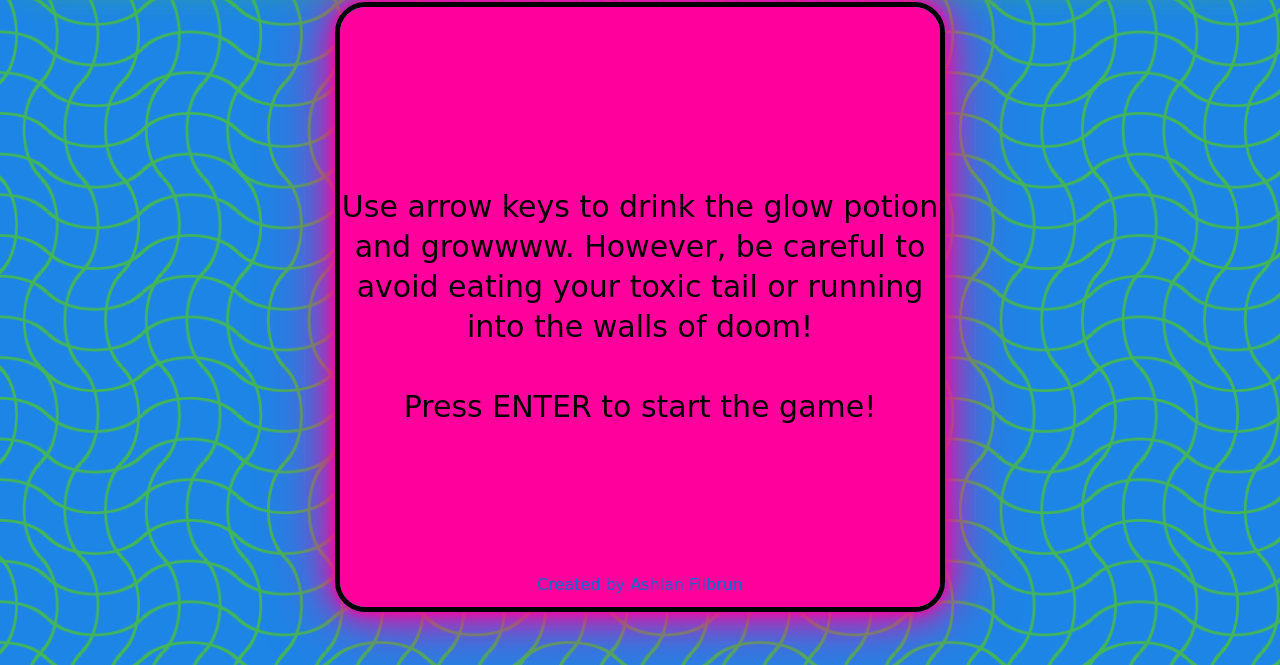
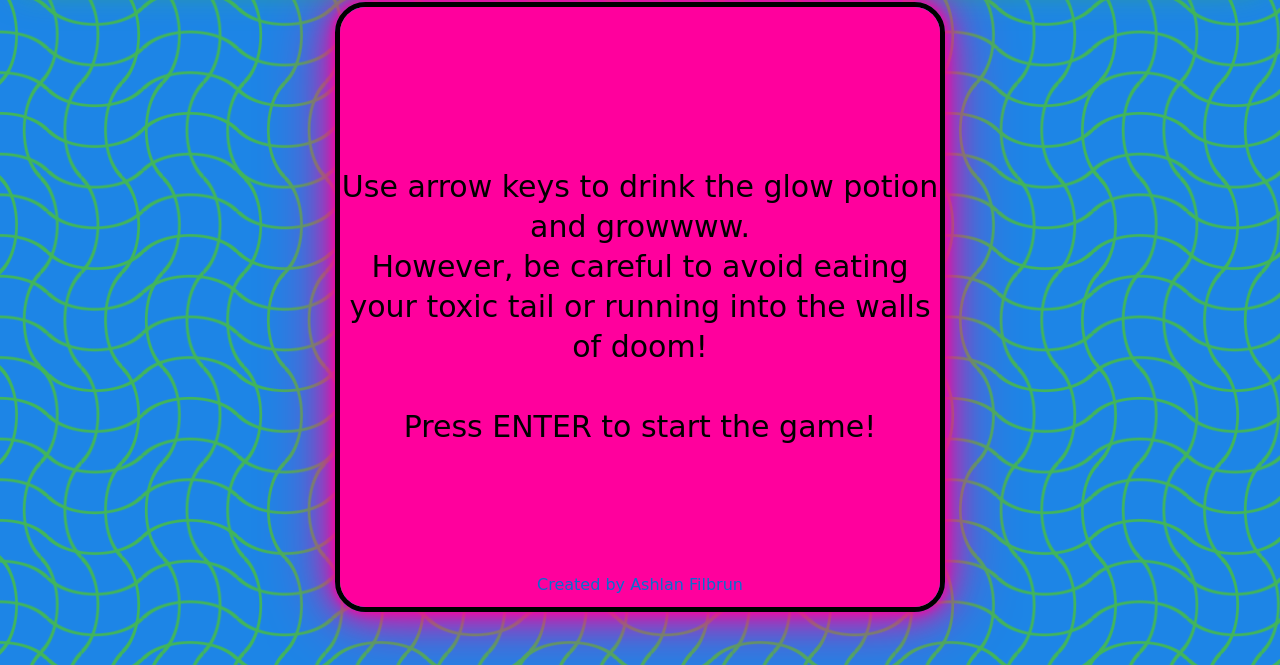
Before and after one commit to ashfilbrun/Snake-Game, a plain HTML site: page index.html in a window 1280 px wide. Shown: the part 155-820 px from the top of the page. Drawn offline with Linux system fonts and the light colour scheme; a web font is replaced by a local one.

Commit message:
fix spacing

```diff
--- a/index.html
+++ b/index.html
@@ -23,7 +23,7 @@
         <div class='container' onclick='document.getElementById("txt").focus();'>
             <div id='menu'>
                 <div class='menu-item'>
-                    <span id='menu-text'>Use arrow keys to drink the glow potion and growwww. However, be careful to avoid eating your toxic tail or running into the walls of doom!<br><br>Press ENTER to start the game!
+                    <span id='menu-text'>Use arrow keys to drink the glow potion and growwww. <br> However, be careful to avoid eating your toxic tail or running into the walls of doom!<br><br>Press ENTER to start the game!
                     </span>
                 </div>
             </div>
```
